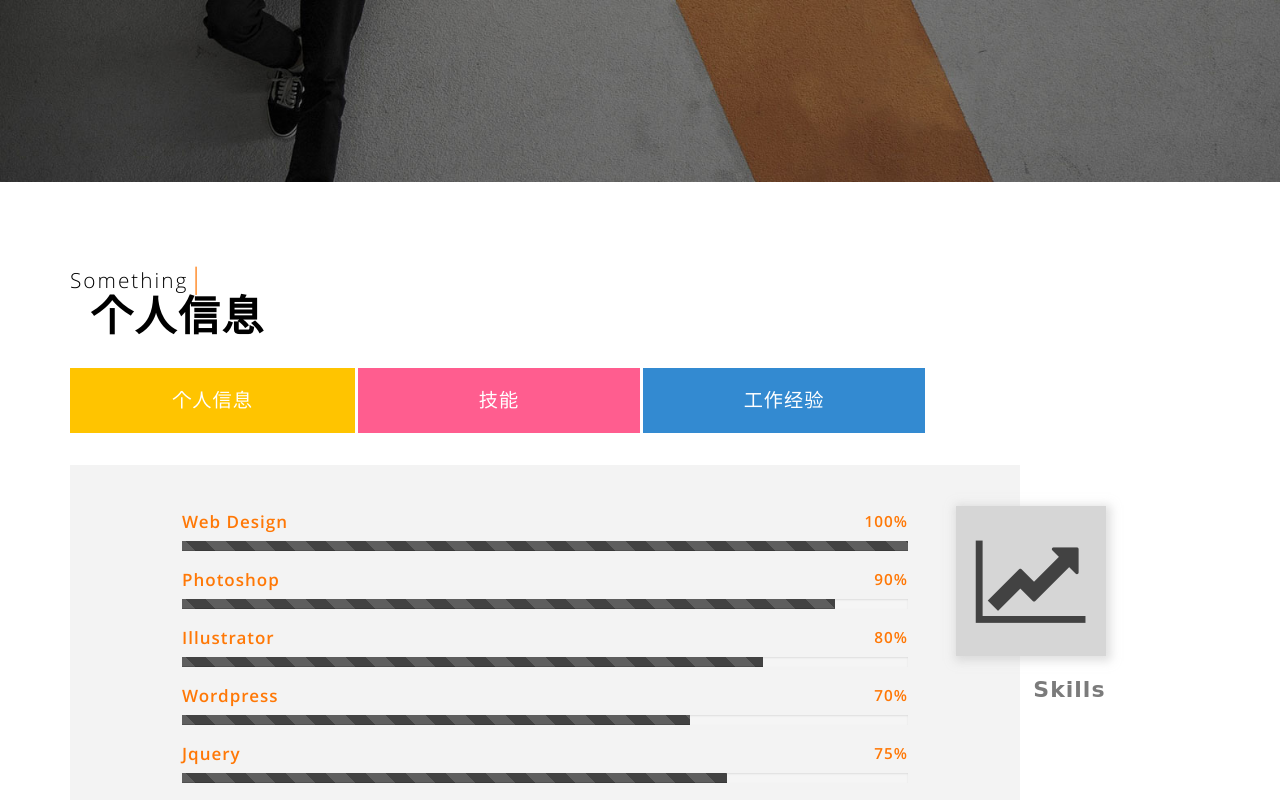
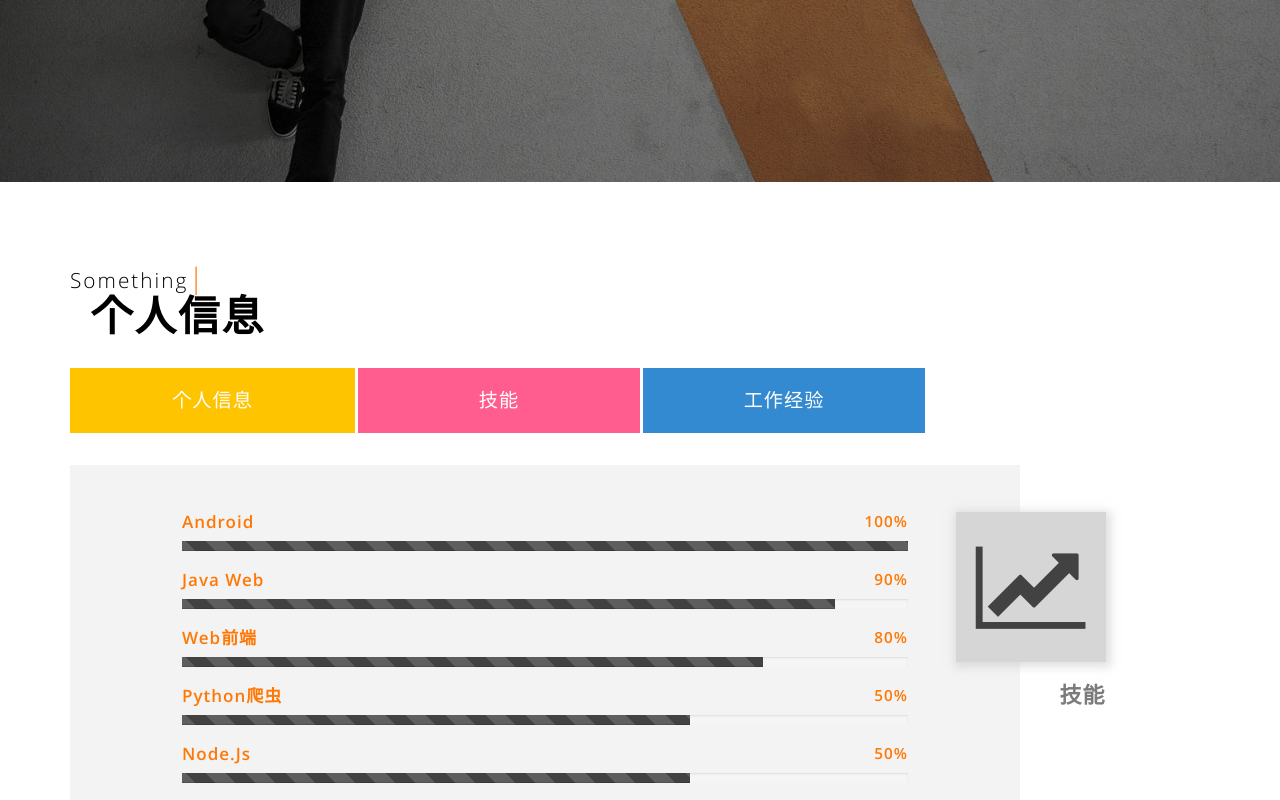
Before and after one commit to IceCoder1994/IceCoder1994.github.io, a plain HTML site: page index.html in a window 1280 px wide. Both pictures are taken after a click on the tab "技能". Shown: the part 468-1268 px from the top of the page. Drawn offline with Linux system fonts and the light colour scheme; a web font is replaced by a local one.

Commit message:
first commit

```diff
--- a/index.html
+++ b/index.html
@@ -115,38 +115,45 @@ Smartphone Compatible web template, free webdesigns for Nokia, Samsung, LG, Sony
 
 					<div class="tab2">
 						<div class="col-md-10 about-left-w3layouts">
-							<h6>Web Design<span> 100% </span></h6>
+							<h6>Android<span> 100% </span></h6>
 							<div class="progress">
 								<div class="progress-bar progress-bar-striped active" style="width: 100%">
 								</div>
 							</div>
 							<div class="mid-bar-agileits-w3layouts">
-								<h6>Photoshop<span> 90% </span></h6>
+								<h6>Java Web<span> 90% </span></h6>
 								<div class="progress">
 									<div class="progress-bar progress-bar-striped active" style="width: 90%">
 									</div>
 								</div>
 							</div>
-							<h6>Illustrator<span>80% </span></h6>
+							<h6>Web前端<span>80% </span></h6>
 							<div class="progress">
 								<div class="progress-bar progress-bar-striped active" style="width: 80%">
 								</div>
 							</div>
 							<div class="mid-bar-agileits-w3layouts">
-								<h6>Wordpress<span>70% </span></h6>
+								<h6>Python爬虫<span>50% </span></h6>
 								<div class="progress">
 									<div class="progress-bar progress-bar-striped active" style="width: 70%">
 									</div>
 								</div>
 							</div>
-							<h6>Jquery<span>75% </span></h6>
+							<div class="mid-bar-agileits-w3layouts">
+								<h6>Node.js<span>50% </span></h6>
+								<div class="progress">
+									<div class="progress-bar progress-bar-striped active" style="width: 70%">
+									</div>
+								</div>
+							</div>
+							<h6>Kotlin<span>75% </span></h6>
 							<div class="progress">
 								<div class="progress-bar progress-bar-striped active" style="width: 75%">
 								</div>
 							</div>
 							<div class="pos-grid-agileinfo">
 								<span class="fa fa-line-chart" aria-hidden="true"></span>
-								<h5>Skills</h5>
+								<h5>技能</h5>
 							</div>
 						</div>
 					</div>
```
Also changed, not shown: Demo.html (added, +10 -0 lines).
